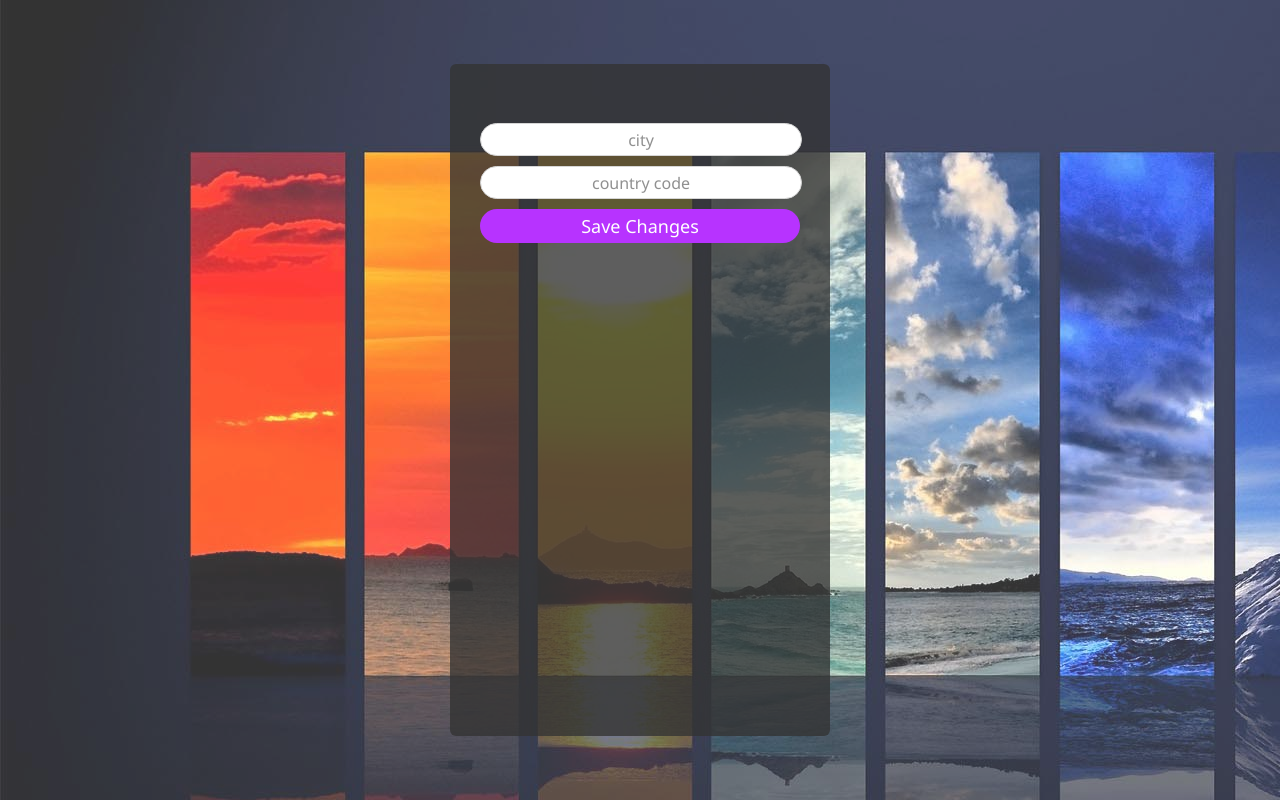
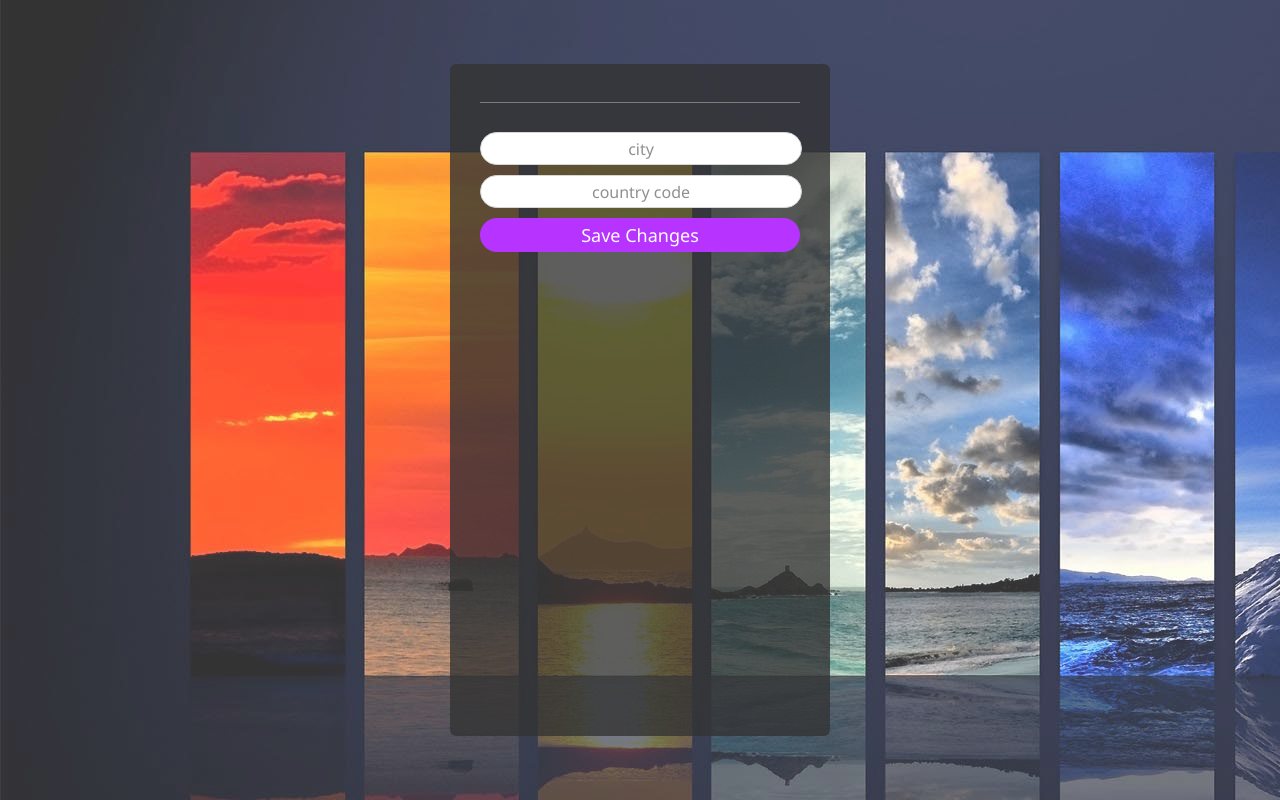
Before and after one commit to saulwolfdev/app-weather-city, a website built with webpack: page src/index.html in a window 1280 px wide. Built offline with nearby package versions, Linux system fonts and the light colour scheme; no server answers.

Commit message:
Se llamo la funcion todo ok.

```diff
--- a/src/app/Index.js
+++ b/src/app/Index.js
@@ -10,11 +10,10 @@ import style from "../main.css"
 
 const ui = new UI()
 const weather = new Weather("London", "uk")
-
+fetchWeather()
 async function fetchWeather() {
     const data = await weather.getWeather()
     console.log(data)
     ui.render(data)
 }
-
 document.addEventListener("DOMContentLoader", fetchWeather)
--- a/src/index.html
+++ b/src/index.html
@@ -14,7 +14,7 @@
     <div class="wrapper">
         <div class="container">
             <div class="item">
-                <h4 id="weather-location"></h4>
+                <h4 id="weather-location" class="location"></h4>
                 <h5 id="weather-description"></h5>
                 <h5 id="weather-string"></h5>
                 <ul class="list">
--- a/src/main.css
+++ b/src/main.css
@@ -218,3 +218,13 @@
     position: absolute;
     top: 6%;
 }
+.location{
+    text-align: center;
+    font-size: 41px;
+    font-weight: 100;
+    color: #fff;
+    text-transform: uppercase;
+    border-bottom: 1px solid #ffffff59;
+    /* margin-bottom: 6px; */
+    padding-bottom: 8px;
+}
```
